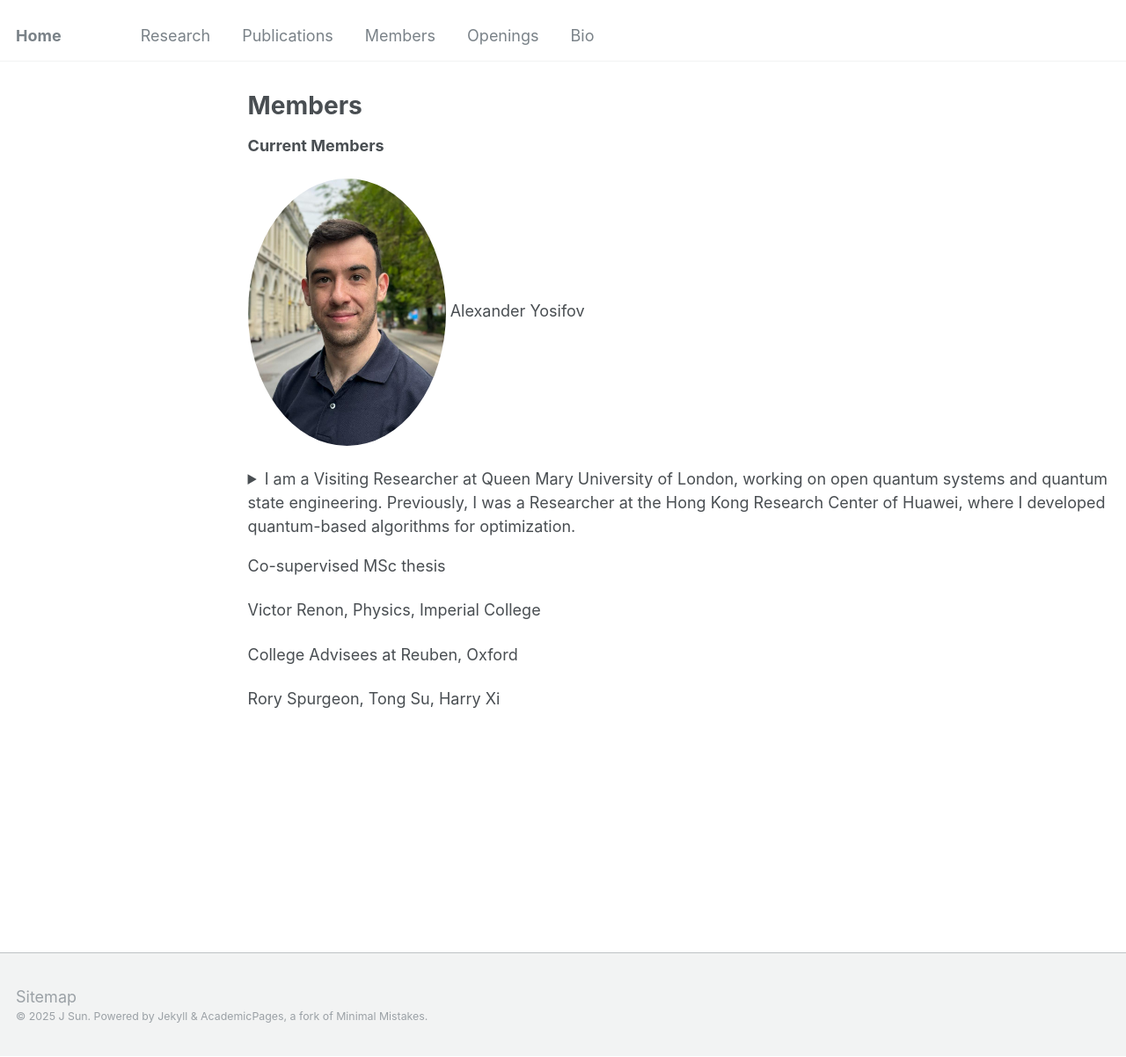
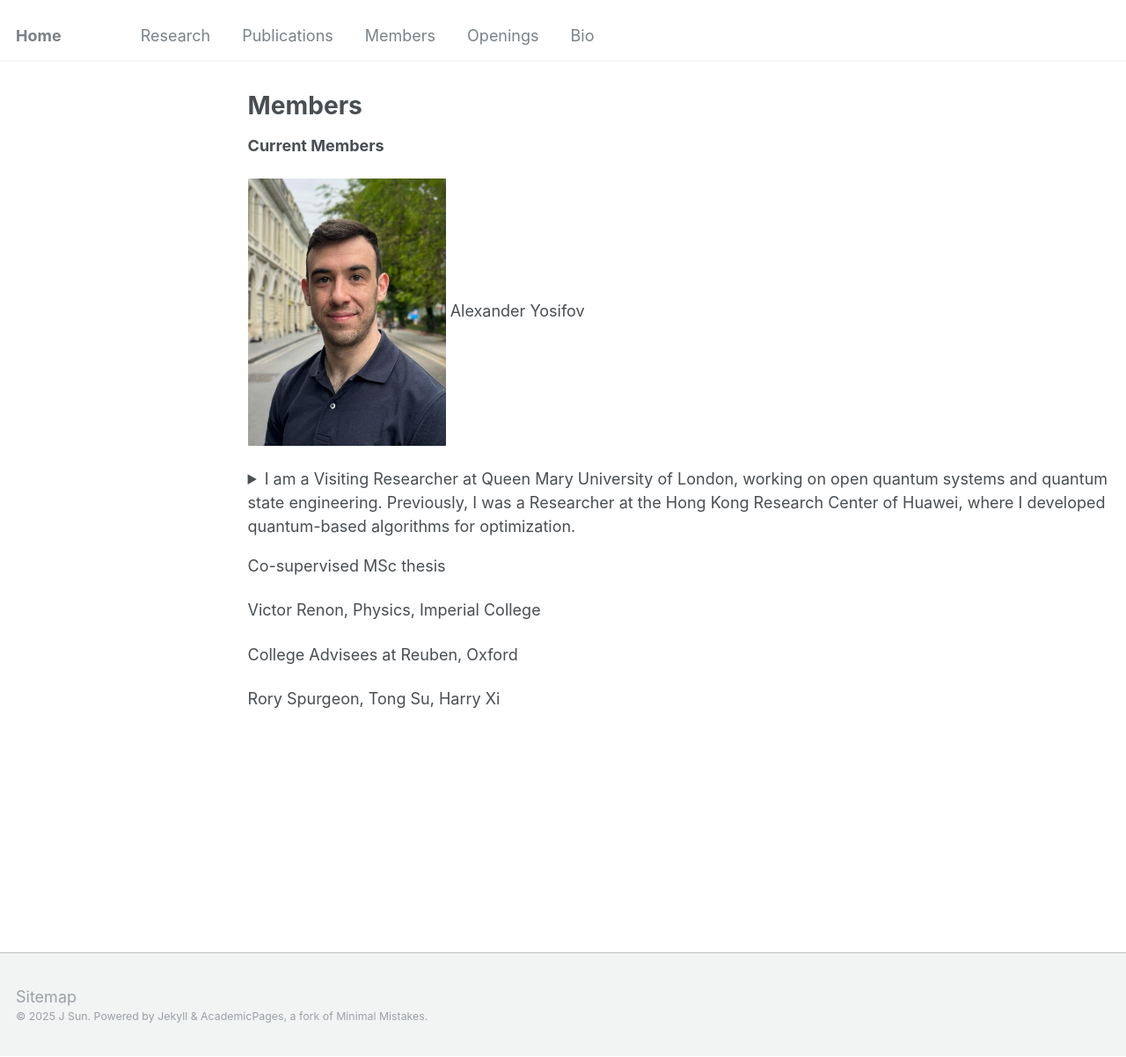
Before and after one commit to jinzhao-sun/jinzhao-sun.github.io, a Jekyll site: the page built from _pages/members.md, in a window 1280 px wide and 1202 px high. Shown: the whole window at 88% size. Built offline with Jekyll 4.4.1, drawn with Linux system fonts in a browser that asks for light colours.

Commit message:
Update members.md

```diff
--- a/_pages/members.md
+++ b/_pages/members.md
@@ -11,16 +11,16 @@ redirect_from:
 
 **Current Members**
 
-<img src="/images/Alexander.jpg" alt="Description" style="border-radius: 50%; box-shadow: 0 0px 1px rgba(0, 0, 0, 0.02); border: 0px solid #ccc; width: 225px;">
+<img src="/images/Alexander.jpg" alt="Description" style="border-radius: 1px; box-shadow: 0 0px 1px rgba(0, 0, 0, 0.02); border: 0px solid #ccc; width: 225px;">
 Alexander Yosifov
 
 <details>
   <summary>I am a Visiting Researcher at Queen Mary University of London, working on open quantum systems and quantum state engineering. Previously, I was a Researcher at the Hong Kong Research Center of Huawei, where I developed quantum-based algorithms for optimization.</summary>
+
 Prior to that, I was working with Prof. Vlatko Vedral at the University of Oxford, focusing on quantum collision models for steady-state preparation and error mitigation.
 
-My work examines the behavior of open dissipation-driven and interacting many-body systems, and quantum information processing in realistic environments, with emphasis on quantum non-Markovian dynamics, and many-body quantum effects with applications to quantum error correction, quantum control, and ground state preparation on near-term devices.
+My work examines the behaviour of open dissipation-driven and interacting many-body systems, and quantum information processing in realistic environments, with emphasis on quantum non-Markovian dynamics, and many-body quantum effects with applications to quantum error correction, quantum control, and ground state preparation on near-term devices.
 </details>
-
 
 
 
```
